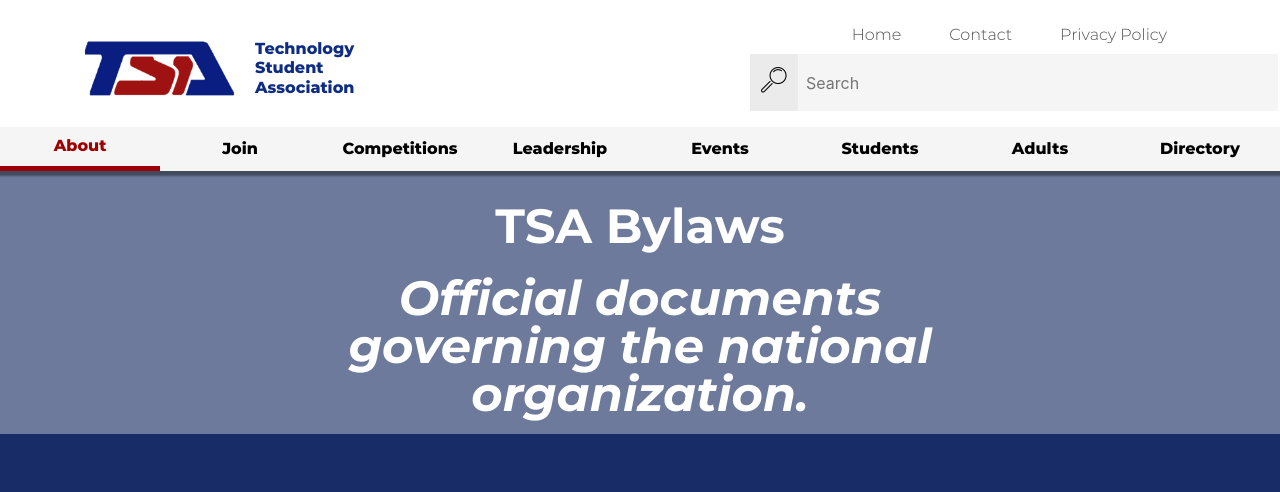
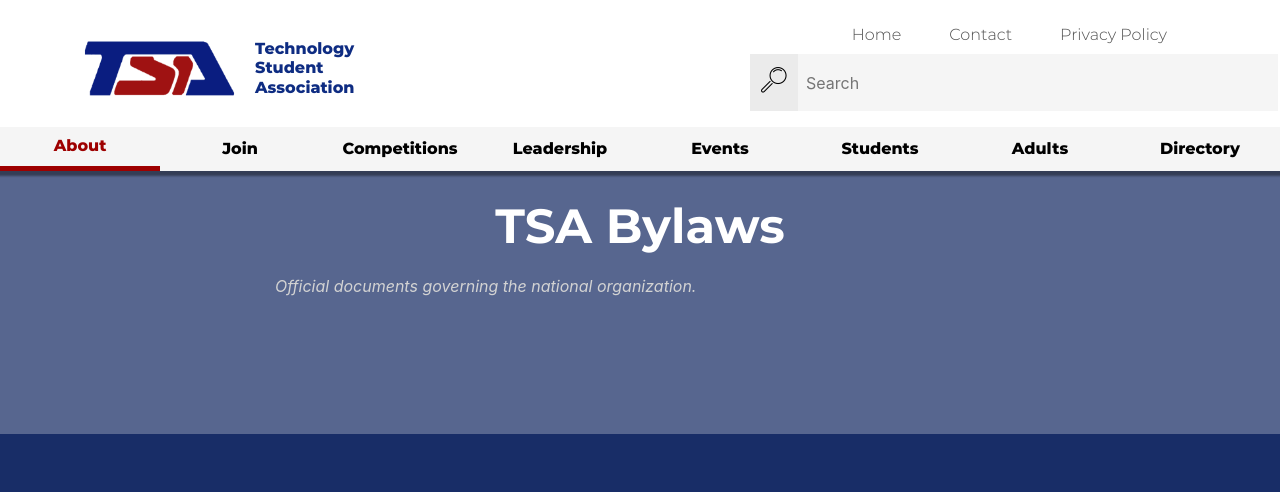
Before and after one commit to JacksonMeade/ConstructionZone, a Jekyll site: the page built from _posts/2018-05-17-tsa-bylaws.md, in a window 1280 px wide. Shown: the top 492 px of the page. Built offline with Jekyll 4.4.1, drawn with Linux system fonts in a browser that asks for light colours; nearby versions of some CDN libraries; some web fonts are replaced; grey boxes are pictures that could not be loaded.

Commit message:
v1.1.7.4

```diff
--- a/_layouts/post.html
+++ b/_layouts/post.html
@@ -8,7 +8,7 @@
 
 
 
-    <div class="custom-overlay" style="opacity: 0.6; background-color: rgb(24, 45, 103);">
+    <div class="custom-overlay" style="opacity: 0.7; background-color: rgb(24, 45, 103);">
     </div>
 
     <div style="padding:37.5px 0" class="container">
@@ -17,7 +17,7 @@
                 <h2 class="align-center custom-bold custom-white pb-3 custom-fonts-style display-2">
                     {{ page.title }}
                 </h2>
-                <p class="align-center custom-bold custom-white pb-3 custom-fonts-style display-2">
+                <p style="color: lightgrey">
                   <em> {{ page.blurb }} </em>
                 </p>
 
@@ -26,6 +26,6 @@
             </div>
         </div>
     </div>
-<div id="jarallax-container-0" style="position: absolute; top: 0px; left: 0px; width: 100%; height: 100%; overflow: hidden; pointer-events: none; visibility: hidden; z-index: -100;"><div style="background-position: 50% 50%; background-size: 100%; background-repeat: no-repeat; background-image: url(&quot;file:///C:/Users/jacks/AppData/Local/Temp/Mobirise2018417_134024/20180517_134457/assets/images/custom-1620x1080.jpg&quot;); position: fixed; top: 0px; left: 0px; width: 1271.43px; height: 847.619px; overflow: hidden; pointer-events: none; margin-left: 0px; margin-top: 20.6905px; visibility: visible; transform: translate3d(0px, -186.6px, 0px);"></div></div></section>
+<div id="jarallax-container-0" style="position: absolute; top: 0px; left: 0px; width: 100%; height: 100%; overflow: hidden; pointer-events: none; visibility: hidden; z-index: -100;"><div style="background-position: 50% 50%; background-size: 100%; background-repeat: no-repeat; background-image: url("../../{{ page.reviewImgUrl }}"); position: fixed; top: 0px; left: 0px; width: 1271.43px; height: 847.619px; overflow: hidden; pointer-events: none; margin-left: 0px; margin-top: 20.6905px; visibility: visible; transform: translate3d(0px, -186.6px, 0px);"></div></div></section>
 
 {{ content }}
```
